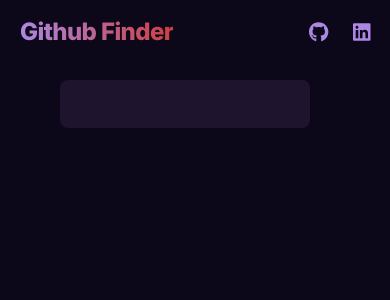
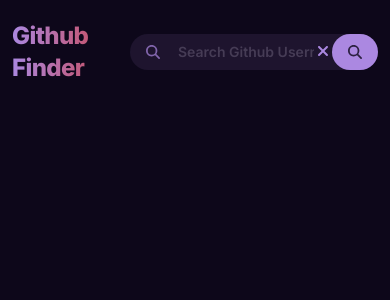
Before and after one commit to LinThitHtwe/Github-Finder, a Next.js app: page / in a window 390 px wide. Shown: the top 300 px of the page. Built offline with nearby package versions, Linux system fonts and the light colour scheme.

Commit message:
[init] responsive navbar

```diff
--- a/src/app/Navbar.tsx
+++ b/src/app/Navbar.tsx
@@ -2,30 +2,47 @@
 import React from "react";
 import { FontAwesomeIcon } from "@fortawesome/react-fontawesome";
 import { faGithub, faLinkedin } from "@fortawesome/free-brands-svg-icons";
+import {
+  faCircleHalfStroke,
+  faMagnifyingGlass,
+  faXmark,
+} from "@fortawesome/free-solid-svg-icons";
 
 const Navbar = () => {
   return (
-    <nav className="flex items-center justify-between px-5 py-4 sm:px-10">
+    <nav className="flex items-center justify-between px-3 py-5 sm:px-10">
       <Link
         href="/"
         className="bg-gradient-to-r from-primary to-accent bg-clip-text text-2xl font-extrabold tracking-tight text-transparent transition-all duration-300 ease-in-out hover:-translate-y-1 hover:from-[#c6adeb] hover:to-[#d65c5c] sm:text-3xl md:text-4xl"
       >
         Github Finder
       </Link>
-      <div className="flex items-center gap-6 text-xl text-primary sm:gap-8 sm:text-2xl">
-        <Link
-          href="#"
-          className="transition-all duration-500 ease-out hover:-translate-y-1 hover:text-[#c6adeb]"
-        >
-          <FontAwesomeIcon icon={faGithub} />
-        </Link>
-        <Link
-          href="#"
-          className="transition-all duration-500 ease-out hover:-translate-y-1 hover:text-[#c6adeb]"
-        >
-          <FontAwesomeIcon icon={faLinkedin} />
-        </Link>
-      </div>
+      <form className="relative overflow-hidden  text-sm text-primary sm:text-2xl md:text-xl">
+        <FontAwesomeIcon
+          className="absolute bottom-[30%] left-4 text-sm text-primary/70 md:text-lg"
+          icon={faMagnifyingGlass}
+        />
+        <FontAwesomeIcon
+          className="absolute bottom-[30%] right-[3.05rem] text-base min-[640px]:right-[4rem] min-[768px]:right-[22%]"
+          icon={faXmark}
+        />
+        <input
+          type="text"
+          className="w-full rounded-3xl bg-primary/10 py-2 pl-12 pr-16 font-semibold outline-none placeholder:text-text/20 focus:bg-primary/[0.13] sm:pr-24 md:w-auto md:pr-[8.1rem] "
+          placeholder="Search Github Username"
+        />
+        <button className="absolute bottom-0 right-0 top-0  w-fit rounded-3xl bg-primary text-center font-extrabold text-background/80 transition-all duration-500 ease-in-out hover:bg-[#b899e6] hover:text-background/90 md:w-1/5">
+          <span className="hidden  pb-1 text-[1.05rem] tracking-tight min-[768px]:inline-block">
+            Search
+          </span>
+          <span className="min-[768px]:hidden">
+            <FontAwesomeIcon
+              className="px-4 min-[768px]:hidden"
+              icon={faMagnifyingGlass}
+            />
+          </span>
+        </button>
+      </form>
     </nav>
   );
 };
--- a/src/app/layout.tsx
+++ b/src/app/layout.tsx
@@ -19,7 +19,11 @@
 }>) {
   return (
     <html lang="en">
-      <body className={inter.className}>{children}</body>
+      <body
+        className={`${inter.className} max-h-full min-h-screen bg-background text-text`}
+      >
+        {children}
+      </body>
     </html>
   );
 }
--- a/src/app/page.tsx
+++ b/src/app/page.tsx
@@ -2,14 +2,8 @@
 
 export default function Home() {
   return (
-    <main className="max-h-full min-h-screen bg-background text-text ">
+    <main className=" ">
       <Navbar />
-      <div className="flex justify-end px-20 py-4">
-        <input
-          type="text"
-          className="rounded-lg bg-primary/10 px-2 py-3 outline-none"
-        />
-      </div>
     </main>
   );
 }
```
